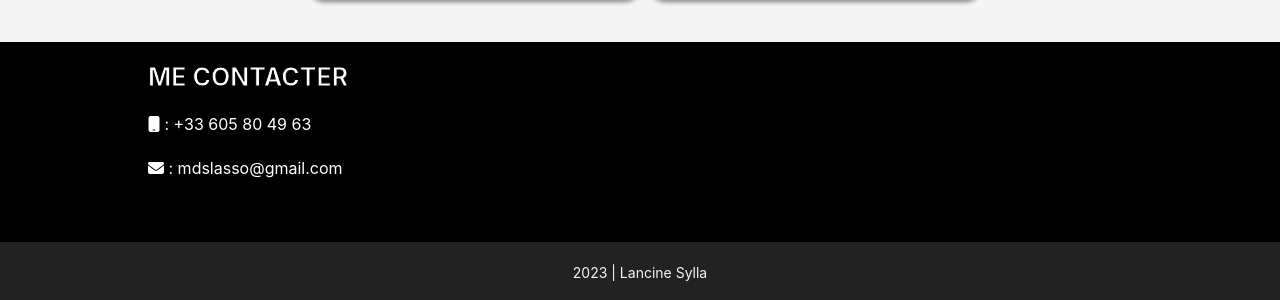
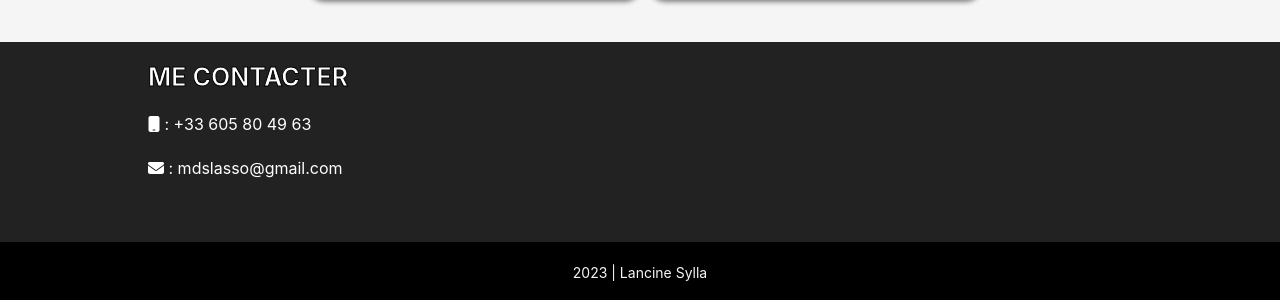
Before and after one commit to mdslasso/portofolio, a React (Create React App) app in the folder frontend/: page / in a window 1280 px wide. Shown: the part 3635-3935 px from the top of the page. Built offline with nearby package versions, Linux system fonts and the light colour scheme.

Commit message:
first commit

```diff
--- a/frontend/src/css/contact.css
+++ b/frontend/src/css/contact.css
@@ -1,5 +1,5 @@
 .contact {
-    background-color: black;
+    background-color: #222;
     height: 200px;
 
 }
--- a/frontend/src/css/footer.css
+++ b/frontend/src/css/footer.css
@@ -1,6 +1,6 @@
 .footer {
     color: whitesmoke;
-    background-color: #222;
+    background-color: black;
     text-align: center;
     padding: 20px;
     font-size: 14px;
```
